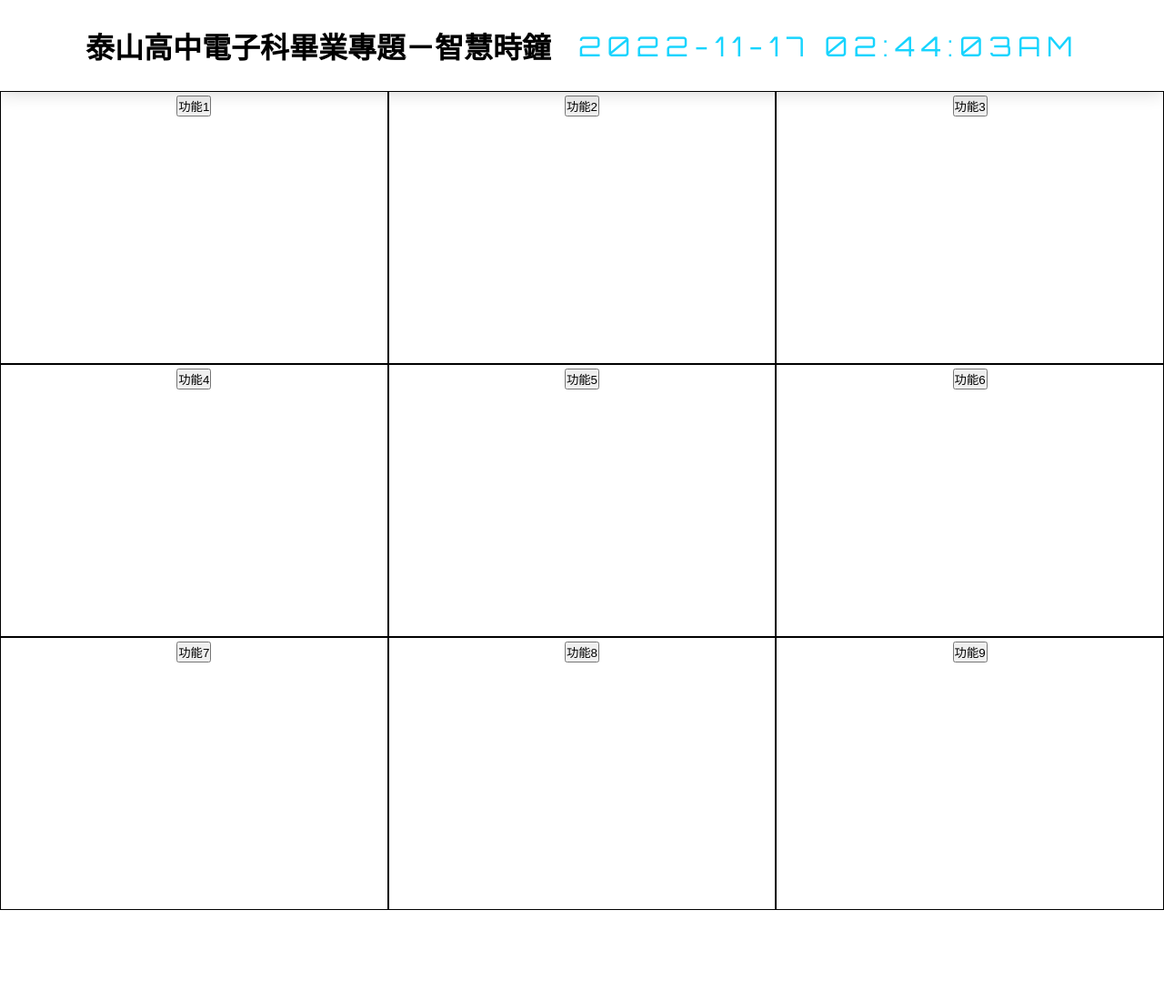
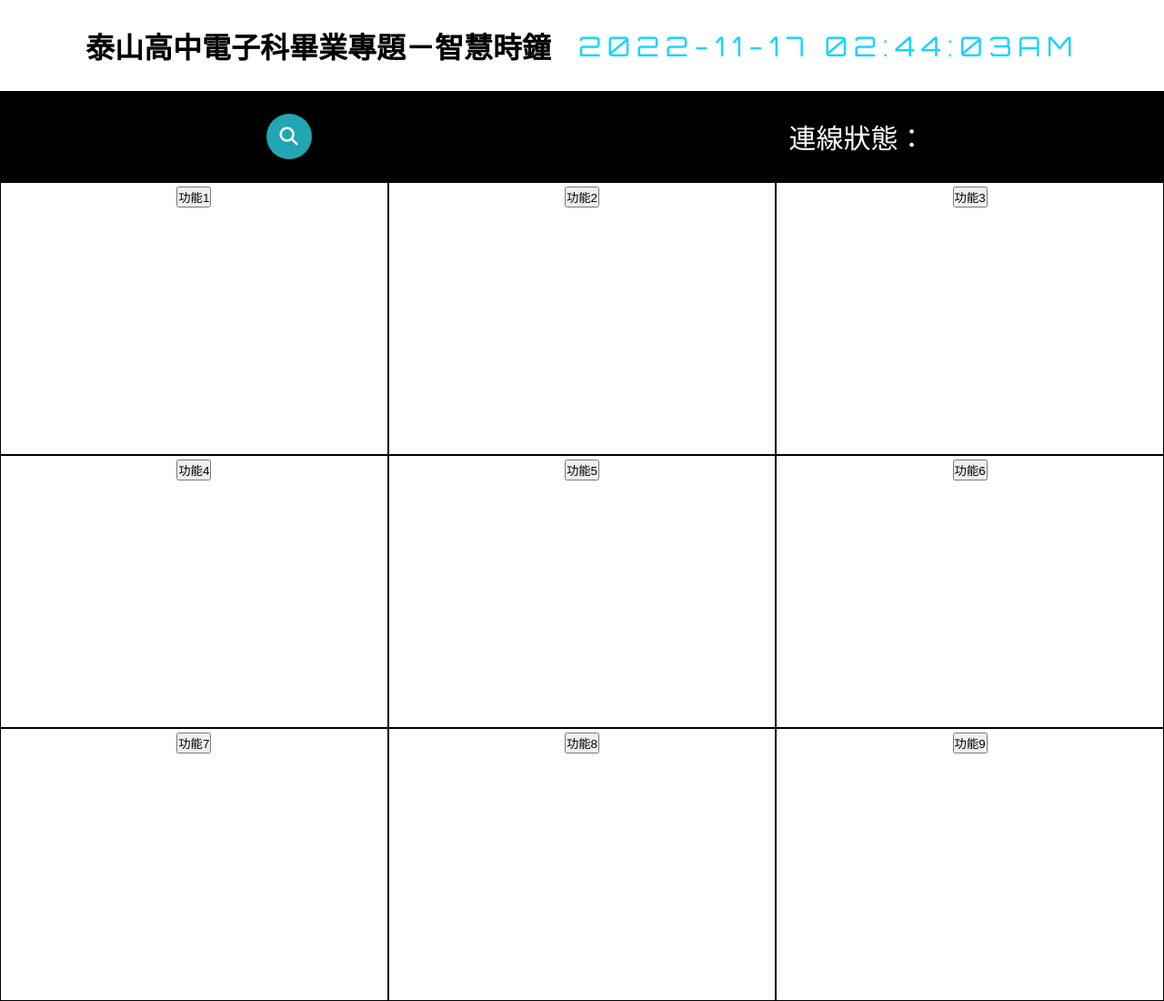
Before and after one commit to AJI0417/TSSH-CapstoneProject.github.io, a plain HTML site: page TSSH-CapstoneProject/index.html in a window 1280 px wide. Shown: the whole page at 91% size. Before the commit the page ends 1000 px from the top, so only its background shows below. Drawn offline with nearby package versions, Linux system fonts and the light colour scheme.

Commit message:
Version 1.1

```diff
--- a/TSSH-CapstoneProject/index.html
+++ b/TSSH-CapstoneProject/index.html
@@ -19,9 +19,26 @@
   </head>
 
   <body>
-    <div data-aos="flip-up" data-aos-delay="200" class="navbar">
+    <!-- 導覽列 -->
+    <div data-aos="flip-up" data-aos-delay="500" class="navbar">
       <h1>泰山高中電子科畢業專題－智慧時鐘</h1>
       <p id="MyClockDisplay" class="clock" onload="showTime()"></p>
+    </div>
+    <!-- 連線狀態欄 -->
+    <div class="connectTable">
+      <div class="search-box">
+        <button class="btn-search" onclick="searchOnclick()">
+          <i class="fas fa-search"></i>
+        </button>
+        <input
+          type="text"
+          class="input-search"
+          id="IPAdress"
+          placeholder="請輸入連線IP"
+          onkeydown="if(event.keyCode == 13){searchOnclick()}"
+        />
+      </div>
+      <p>連線狀態：<span id="ConnectStatus"></span></p>
     </div>
     <div class="main-container">
       <div class="item item1" data-aos="">
@@ -30,25 +47,25 @@
       <div class="item item2" data-aos="">
         <button type="button" onclick='alert("功能2")'>功能2</button>
       </div>
-      <div class="item item3" data-aos="">
+      <div class="item item3" ata-aos-delay="800" data-aos="">
         <button type="button" onclick='alert("功能3")'>功能3</button>
       </div>
-      <div class="item item4" data-aos="">
+      <div class="item item4" data-aos-delay="800" data-aos="">
         <button type="button" onclick='alert("功能4")'>功能4</button>
       </div>
-      <div class="item item5" data-aos="">
+      <div class="item item5" data-aos-delay="800" data-aos="">
         <button type="button" onclick='alert("功能5")'>功能5</button>
       </div>
-      <div class="item item6" data-aos="">
+      <div class="item item6" data-aos-delay="800" data-aos="">
         <button type="button" onclick='alert("功能6")'>功能6</button>
       </div>
-      <div class="item item7" data-aos="">
+      <div class="item item7" data-aos-delay="800" data-aos="">
         <button type="button" onclick='alert("功能7")'>功能7</button>
       </div>
-      <div class="item item8" data-aos="">
+      <div class="item item8" data-aos-delay="800" data-aos="">
         <button type="button" onclick='alert("功能8")'>功能8</button>
       </div>
-      <div class="item item9" data-aos="">
+      <div class="item item9" data-aos-delay="800" data-aos="">
         <button type="button" onclick='alert("功能9")'>功能9</button>
       </div>
     </div>
--- a/TSSH-CapstoneProject/index.js
+++ b/TSSH-CapstoneProject/index.js
@@ -38,3 +38,14 @@ itemDataset.forEach((index) => {
     index.dataset.aos = "fade-right";
   }
 });
+
+/*連線功能*/
+function searchOnclick() {
+  let IPAdress = document.getElementById("IPAdress");
+  let Status = document.getElementById("ConnectStatus");
+  if (IPAdress.value != "") {
+    Status.innerHTML = "已連線";
+  } else {
+    Status.innerHTML = "未連線";
+  }
+}
--- a/TSSH-CapstoneProject/style.css
+++ b/TSSH-CapstoneProject/style.css
@@ -1,10 +1,10 @@
-@import url('https://fonts.googleapis.com/css?family=Orbitron');
-*{
+@import url("https://fonts.googleapis.com/css?family=Orbitron");
+* {
   margin: 0;
   padding: 0;
   box-sizing: border-box;
 }
-
+/* 導覽列 */
 .navbar {
   position: fixed;
   top: 0%;
@@ -22,19 +22,91 @@
 }
 
 .clock {
-    color: #17D4FE;
+  color: #17d4fe;
   font-size: 30px;
   text-align: center;
   padding-left: 30px;
   letter-spacing: 7px;
-    font-family: 'Orbitron';
+  font-family: "Orbitron";
+}
+
+/* 連線欄 */
+.connectTable {
+  width: 100%;
+  height: 100px;
+  margin-top: 100px;
+  display: flex;
+  justify-content: space-around;
+  align-items: center;
+  background-color: #000;
+}
+
+.connectTable p{
+  color: #fff;
+  font-size: 30px;
+}
+
+/* 搜尋欄位 */
+.search-box {
+  margin-left: 30px;
+  width: fit-content;
+  height: fit-content;
+  position: relative;
+}
+.input-search {
+  height: 50px;
+  width: 50px;
+  border-style: none;
+  padding: 10px;
+  font-size: 18px;
+  letter-spacing: 2px;
+  outline: none;
+  border-radius: 25px;
+  transition: all 0.5s ease-in-out;
+  background-color: #22a6b3;
+  padding-right: 40px;
+  color: #fff;
+}
+.input-search::placeholder {
+  color: rgba(255, 255, 255, 0.5);
+  font-size: 18px;
+  letter-spacing: 2px;
+  font-weight: 100;
+}
+.btn-search {
+  width: 50px;
+  height: 50px;
+  border-style: none;
+  font-size: 20px;
+  font-weight: bold;
+  outline: none;
+  cursor: pointer;
+  border-radius: 50%;
+  position: absolute;
+  right: 0px;
+  color: #ffffff;
+  background-color: transparent;
+  pointer-events: painted;
+}
+.btn-search:focus ~ .input-search {
+  width: 300px;
+  border-radius: 0px;
+  background-color: transparent;
+  border-bottom: 1px solid rgba(255, 255, 255, 0.5);
+  transition: all 500ms cubic-bezier(0, 0.11, 0.35, 2);
+}
+.input-search:focus {
+  width: 300px;
+  border-radius: 0px;
+  background-color: transparent;
+  border-bottom: 1px solid rgba(255, 255, 255, 0.5);
+  transition: all 500ms cubic-bezier(0, 0.11, 0.35, 2);
 }
 
 .main-container {
   display: grid;
-    grid-template-columns: repeat(3,1fr);
+  grid-template-columns: repeat(3, 1fr);
   color: #492645;
-    padding-top: 100px;
 }
 
 .item {
@@ -42,10 +114,10 @@
   font-size: 24px;
   text-align: center;
   color: #492645;
-    border:1px solid #000;
+  border: 1px solid #000;
 }
 
-.item:hover{
+.item:hover {
   transform: scale(1.1);
   transition: 0.5s ease-in-out;
   cursor: pointer;
@@ -64,15 +136,28 @@
     font-size: 18px;
   }
 
-    .main-container{
-        display: grid;
-        grid-template-columns: repeat(1,1fr);
-        padding: 0px 10px;
-        row-gap: 20px;
-        padding-top: 100px;
+  .btn-search {
+    font-size: 15px;
   }
 
-    .item{
+  .btn-search:focus ~ .input-search {
+    width: 180px;
+  }
+  .input-search:focus {
+    width: 180px;
+  }
+
+  .connectTable p{
+    font-size: 15px;
+  }
+  .main-container {
+    display: grid;
+    grid-template-columns: repeat(1, 1fr);
+    padding: 10px;
+    row-gap: 20px;
+  }
+
+  .item {
     border-radius: 10px;
     height: 150px;
   }
```
Lines whose indentation alone changed are shown as unchanged.
